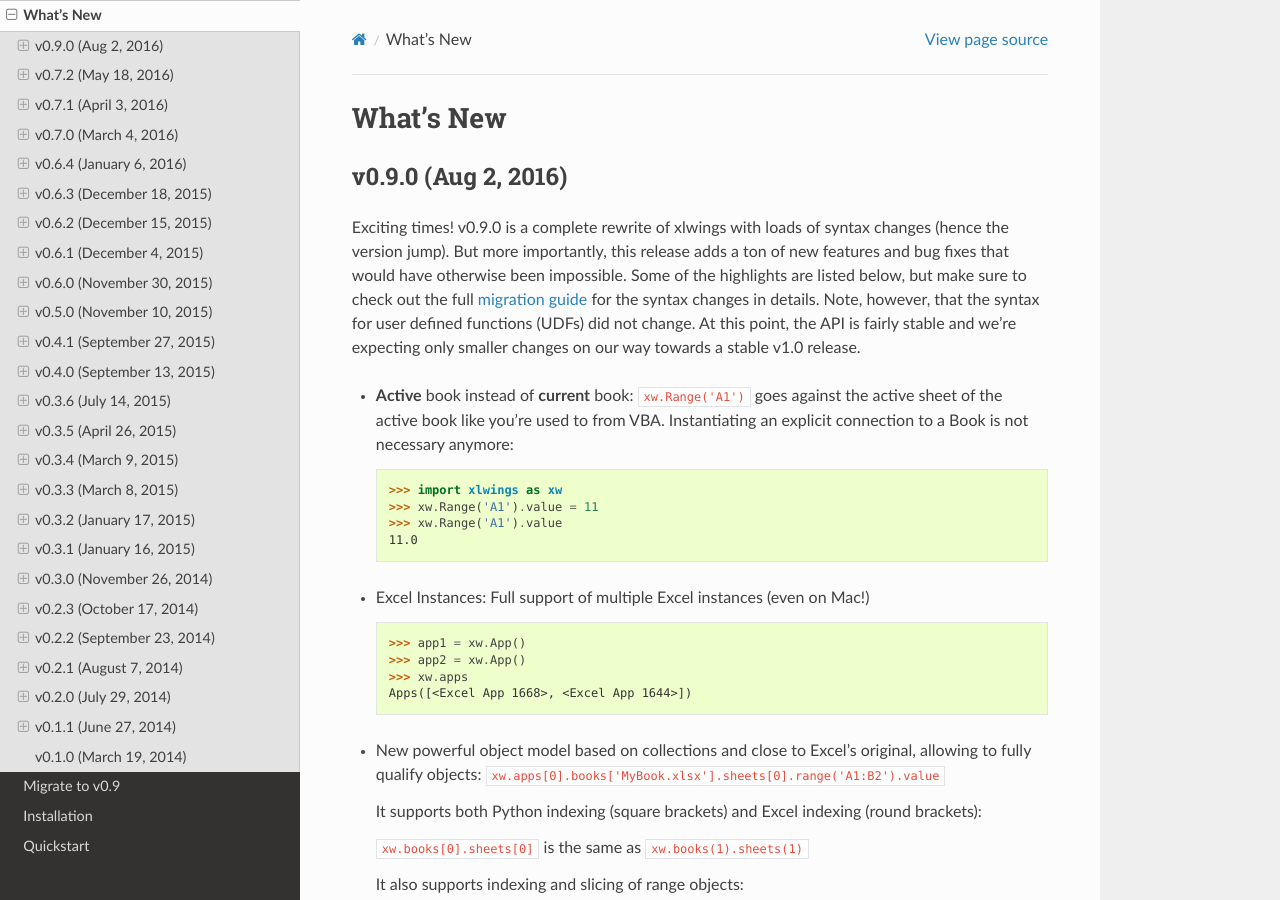
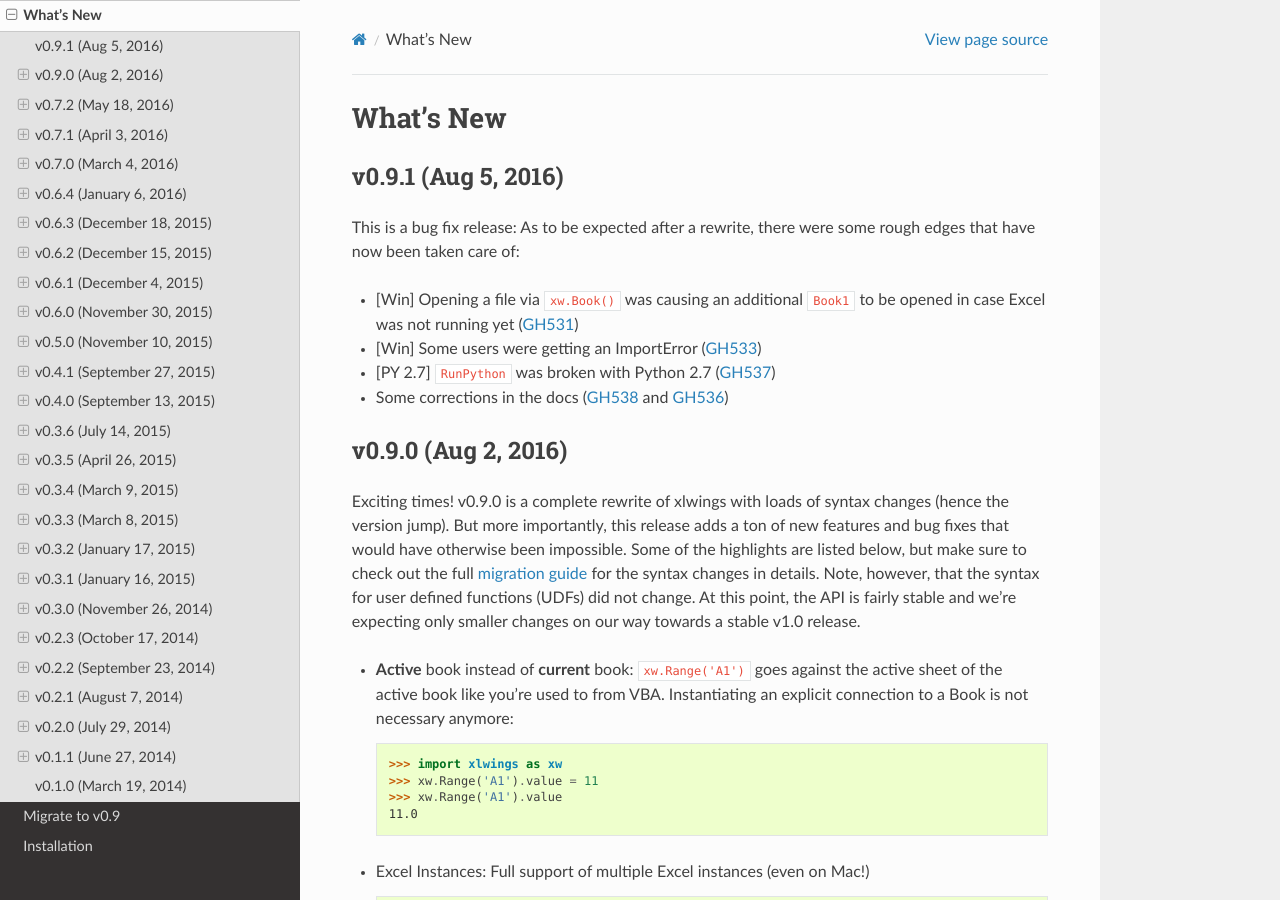
Before and after one commit to xlwings/xlwings, a Sphinx documentation site: the page built from docs/whatsnew.rst, in a window 1280 px wide and 900 px high. Built offline with Sphinx 7.4.7 and the Read the Docs theme 2.0.0, drawn with Linux system fonts in a browser that asks for light colours.

Commit message:
added whats new for 0.9.1

```diff
--- a/docs/whatsnew.rst
+++ b/docs/whatsnew.rst
@@ -1,5 +1,16 @@
 What's New
 ==========
+
+v0.9.1 (Aug 5, 2016)
+--------------------
+
+This is a bug fix release: As to be expected after a rewrite, there were some rough edges that have now been taken care of:
+
+* [Win] Opening a file via ``xw.Book()`` was causing an additional ``Book1`` to be opened in case Excel was not running yet (:issue:`531`)
+* [Win] Some users were getting an ImportError (:issue:`533`)
+* [PY 2.7] ``RunPython`` was broken with Python 2.7 (:issue:`537`)
+* Some corrections in the docs (:issue:`538` and :issue:`536`)
+
 
 .. _v0.9_release_notes:
 
```
